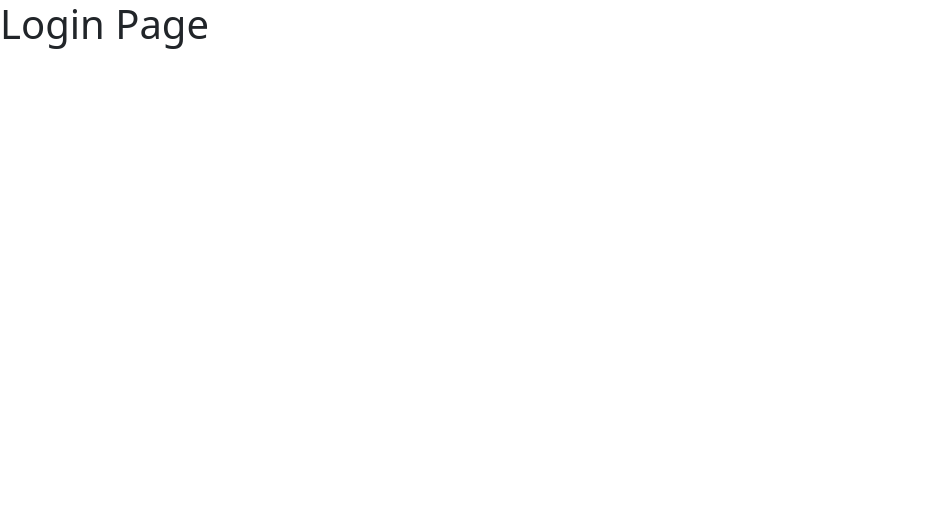
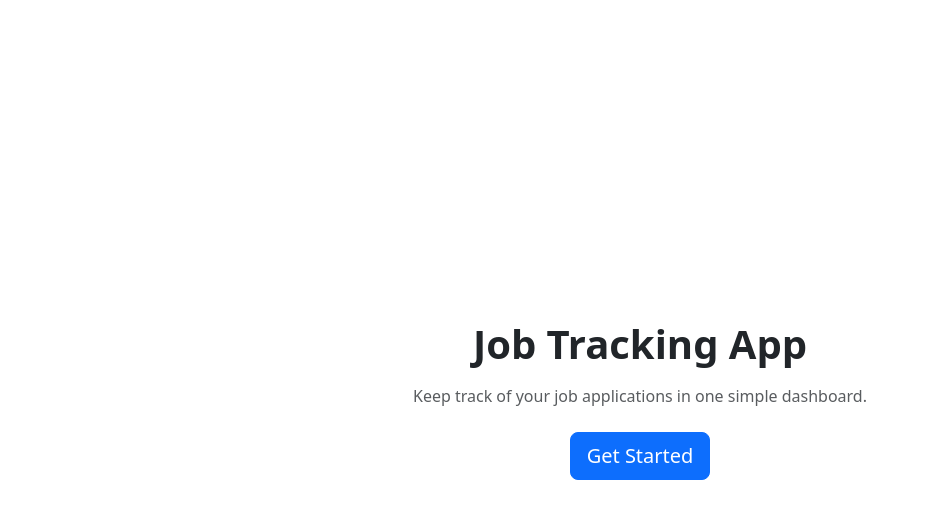
Before and after one commit to Kulkant/job-tracker-2026, a React (Vite) app in the folder client/: page / in a window 1280 px wide. Shown: the top 518 px of the page, without its empty margins (0-925 px from the left). Built offline with nearby package versions, Linux system fonts and the light colour scheme.

Commit message:
refactor : cahnged homepage

```diff
--- a/client/src/App.jsx
+++ b/client/src/App.jsx
@@ -14,7 +14,7 @@
   return (
     <Router>
       <Routes>
-        <Route path="/" element={<Login />} />
+        <Route path="/" element={<Landing />} />
         <Route path="/landing" element={<Landing />} />
         <Route path="/register" element={<Register />} />
         <Route path="/dashboard" element={<SharedLayout />}>
```
